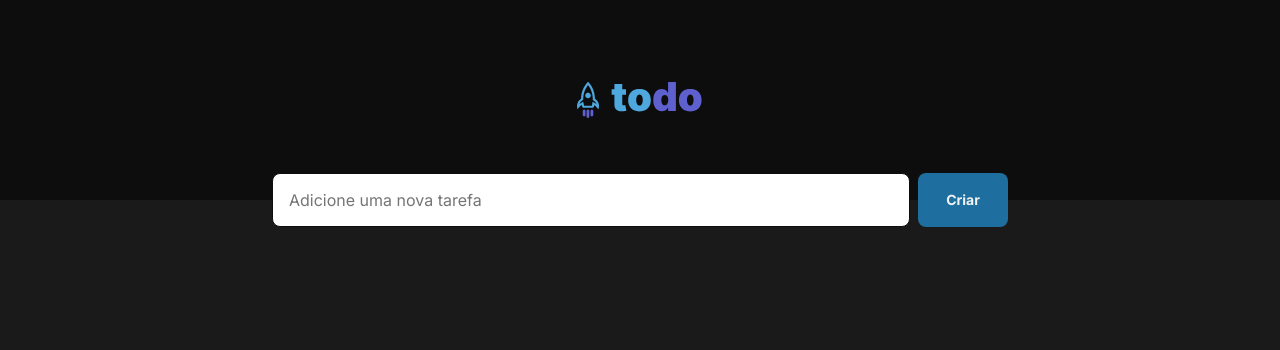
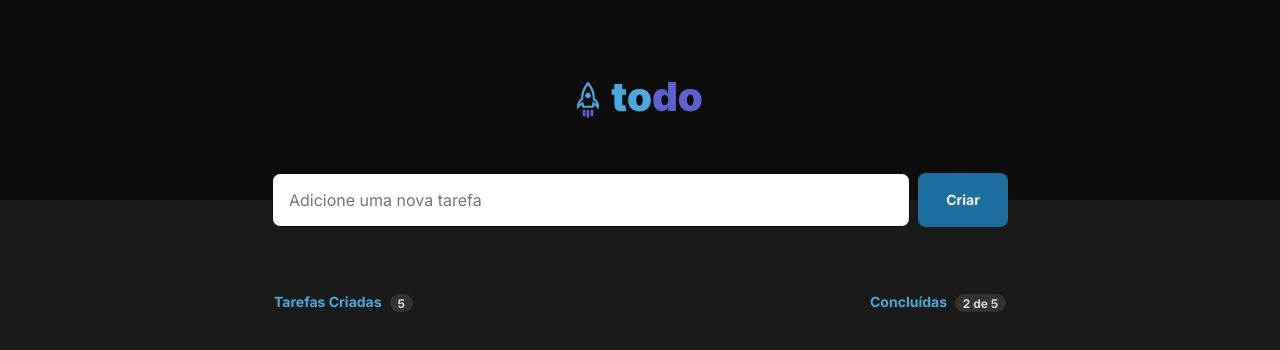
Before and after one commit to fernandotag/todo-list, a React (Vite) app: page / in a window 1280 px wide. Shown: the top 350 px of the page. Built offline with nearby package versions, Linux system fonts and the light colour scheme.

Commit message:
feat(task): create table header

```diff
--- a/src/App.tsx
+++ b/src/App.tsx
@@ -1,7 +1,8 @@
-import { useState } from 'react'
-import { FormBar } from './components/FormBar'
-import { Header } from './components/Header'
-import './global.css'
+import { useState } from 'react';
+import { FormBar } from './components/FormBar';
+import { Header } from './components/Header';
+import { TaskTable } from './components/TaskTable';
+import './global.css';
 import styles from './App.module.css';
 
 function App() {
@@ -13,6 +14,7 @@ function App() {
       <div className={styles.wrapper}>
         <main className={styles.main}>
           <FormBar />
+          <TaskTable />
         </main>
       </div>
     </div>
--- /dev/null
+++ b/src/components/TaskTable.module.css
@@ -0,0 +1,23 @@
+.table {
+    margin-top: 4rem;
+    width: 100%;
+}
+
+.table thead th{
+    display: flex;
+    justify-content: space-between;
+    font-weight: 700;
+    font-size: 0.875rem;
+    color: var(--blue);
+}
+
+.badge {
+    padding: 0.125em 0.65em;
+    border-radius: 62.4365em;
+    background: var(--gray-400);
+    color: var(--gray-200);
+    font-weight: 700;
+    font-size: 0.75rem;
+    line-height: 0.93rem;
+    margin-left: 0.5rem;
+}
--- /dev/null
+++ b/src/components/TaskTable.tsx
@@ -0,0 +1,24 @@
+import styles from './TaskTable.module.css';
+
+export function TaskTable() {
+    const totalCreatedTasked = 5;
+
+    return (
+        <table className={styles.table}>
+            <thead>
+                <tr>
+                    <th colSpan={3}>
+                        <div>
+                            <span>Tarefas Criadas</span>
+                            <span className={styles.badge}>{totalCreatedTasked}</span>
+                        </div>
+                        <div>
+                            <span>Concluídas</span>
+                            <span className={styles.badge}>2 de 5</span>
+                        </div>
+                    </th>
+                </tr>
+            </thead>
+        </table>
+    )
+}
```
